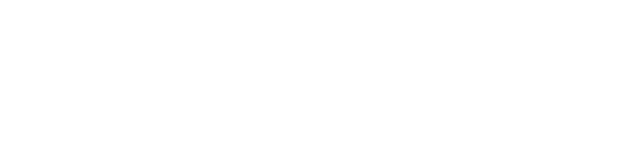
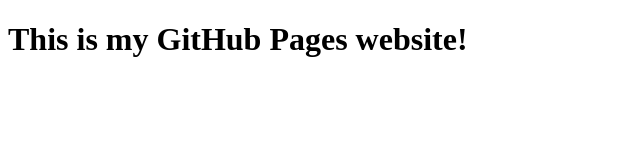
Before and after one commit to nichohells/nichohells.github.io, a plain HTML site: page index.html in a window 1280 px wide. Shown: the whole page, without its empty margins (0-640 px from the left). Drawn offline with Linux system fonts and the light colour scheme.

Commit message:
Second commit

```diff
--- a/index.html
+++ b/index.html
@@ -5,6 +5,6 @@
 	<title>My Site!</title>
 </head>
 <body>
-
+	<h1>This is my GitHub Pages website!</h1>
 </body>
 </html>
```
